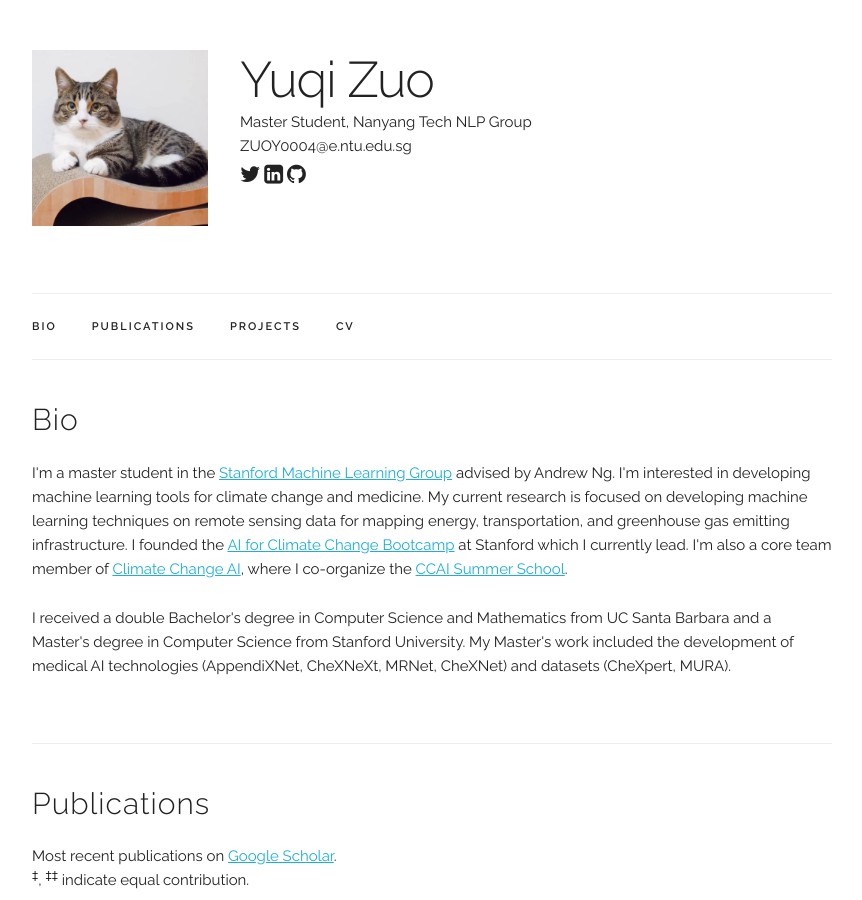
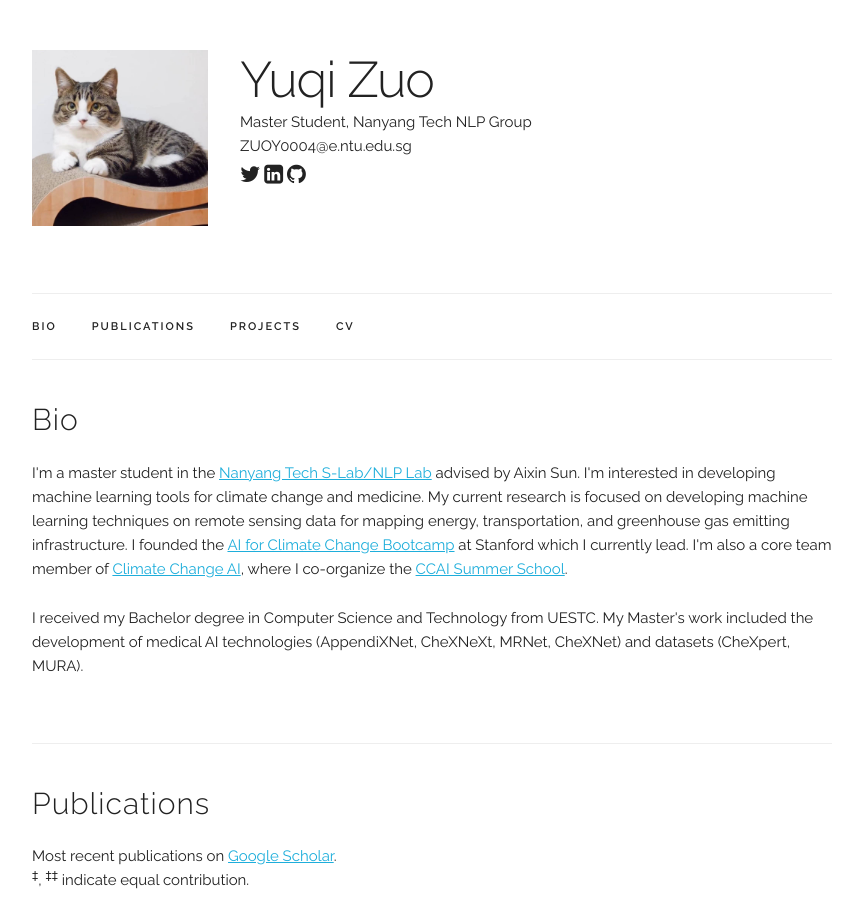
Before and after one commit to zyqdzkd/zyqdzkd.github.io, a Jekyll site: the page built from index.html, in a window 1280 px wide and 900 px high. Shown: the whole window, without its empty margins (208-1070 px from the left). Built offline with Jekyll 4.4.1, drawn with Linux system fonts in a browser that asks for light colours.

Commit message:
Update index.html

```diff
--- a/index.html
+++ b/index.html
@@ -6,10 +6,10 @@ title: Personal Webpage
 <div class="docs-section" id="bio">
   <h4>Bio</h4>
   <p>
-  I'm a master student in the <a href="https://stanfordmlgroup.github.io/">Stanford Machine Learning Group</a> advised by Andrew Ng. I'm interested in developing machine learning tools for climate change and medicine. My current research is focused on developing machine learning techniques on remote sensing data for mapping energy, transportation, and greenhouse gas emitting infrastructure. I founded the <a href="https://stanfordmlgroup.github.io/programs/aicc-bootcamp/">AI for Climate Change Bootcamp</a> at Stanford which I currently lead.  I'm also a core team member of <a href="https://www.climatechange.ai/">Climate Change AI</a>, where I co-organize the <a href="https://www.climatechange.ai/events/summer_school2022">CCAI Summer School</a>.
+  I'm a master student in the <a href="https://stanfordmlgroup.github.io/">Nanyang Tech S-Lab/NLP Lab</a> advised by Aixin Sun. I'm interested in developing machine learning tools for climate change and medicine. My current research is focused on developing machine learning techniques on remote sensing data for mapping energy, transportation, and greenhouse gas emitting infrastructure. I founded the <a href="https://stanfordmlgroup.github.io/programs/aicc-bootcamp/">AI for Climate Change Bootcamp</a> at Stanford which I currently lead.  I'm also a core team member of <a href="https://www.climatechange.ai/">Climate Change AI</a>, where I co-organize the <a href="https://www.climatechange.ai/events/summer_school2022">CCAI Summer School</a>.
   </p>
   <p>
-  I received a double Bachelor's degree in Computer Science and Mathematics from UC Santa Barbara and a Master's degree in Computer Science from Stanford University. My Master's work included the development of medical AI technologies (AppendiXNet, CheXNeXt, MRNet, CheXNet) and datasets (CheXpert, MURA).
+  I received my Bachelor degree in Computer Science and Technology from UESTC. My Master's work included the development of medical AI technologies (AppendiXNet, CheXNeXt, MRNet, CheXNet) and datasets (CheXpert, MURA).
   </p>
 </div>
 
```
